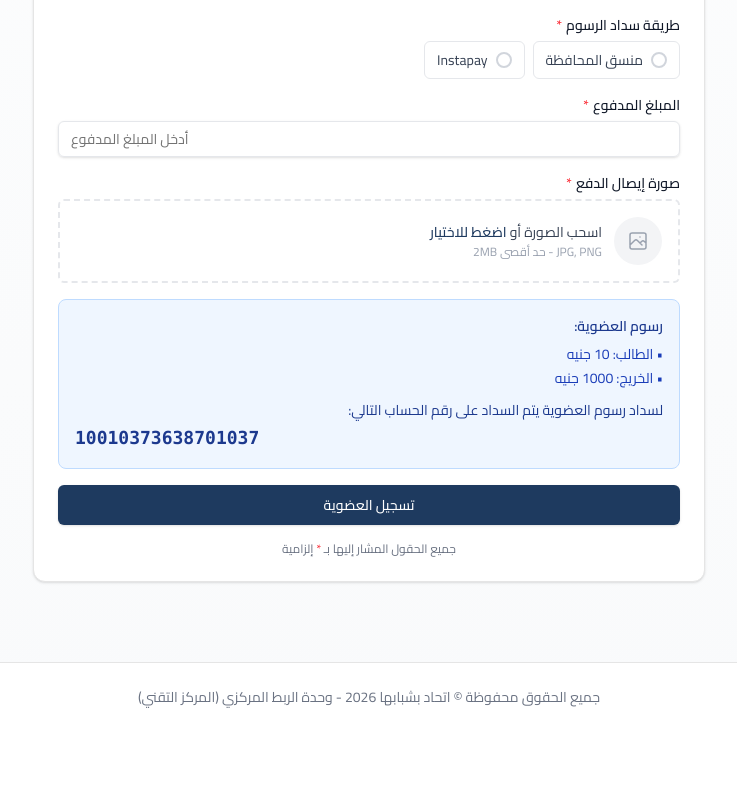
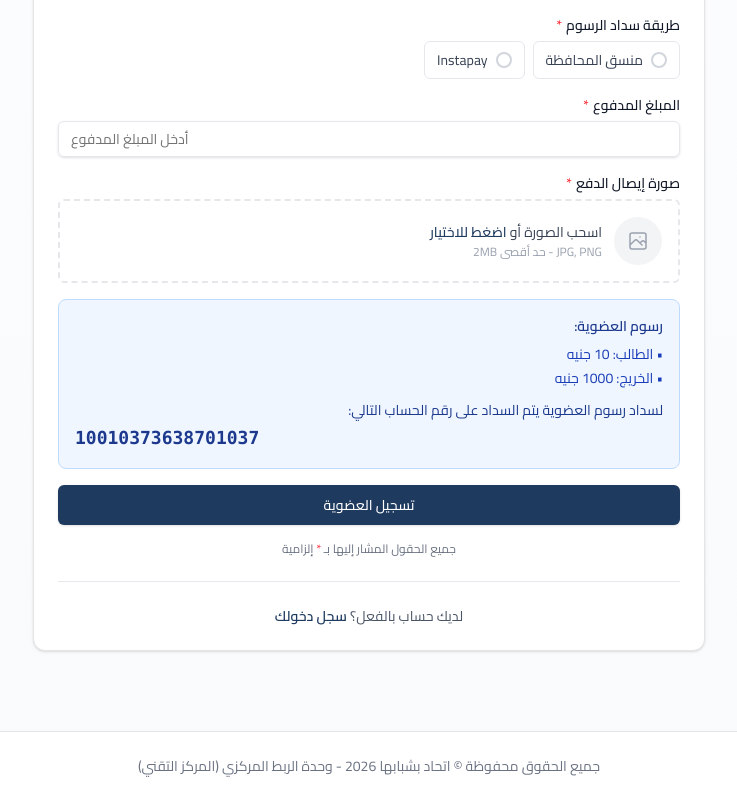
Before and after one commit to 0x3b3fc/etihad-membership, a Next.js app: page / in a window 1280 px wide. Shown: the part 1292-2092 px from the top of the page, without its empty margins (271-1008 px from the left). Before the commit the page ends 2023 px from the top, so only its background shows below. Built offline with nearby package versions, Linux system fonts and the light colour scheme.

Commit message:
update login button

```diff
--- a/app/layout.tsx
+++ b/app/layout.tsx
@@ -10,7 +10,7 @@ const cairo = Cairo({
 
 export const metadata: Metadata = {
   title: "عضويتي - اتحاد بشبابها",
-  description: "منصة تسجيل عضوية اتحاد الشباب",
+  description: "منصة تسجيل عضوية اتحاد بشبابها",
 };
 
 export default function RootLayout({
--- a/components/forms/RegistrationForm.tsx
+++ b/components/forms/RegistrationForm.tsx
@@ -2,6 +2,7 @@
 
 import { useState } from "react";
 import { useRouter } from "next/navigation";
+import Link from "next/link";
 import { useForm } from "react-hook-form";
 import { zodResolver } from "@hookform/resolvers/zod";
 import { baseMemberSchema, type MemberFormData } from "@/lib/validations/member";
@@ -300,6 +301,15 @@ export default function RegistrationForm() {
       <p className="text-center text-xs text-gray-500">
         جميع الحقول المشار إليها بـ <span className="text-red-500">*</span> إلزامية
       </p>
+
+      <div className="mt-6 pt-6 border-t border-gray-200 text-center">
+        <p className="text-gray-600 text-sm">
+          لديك حساب بالفعل؟{" "}
+          <Link href="/login" className="text-[#1e3a5f] font-semibold hover:underline">
+            سجل دخولك
+          </Link>
+        </p>
+      </div>
     </form>
   );
 }
```
